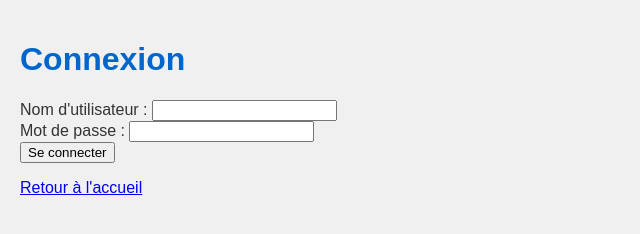
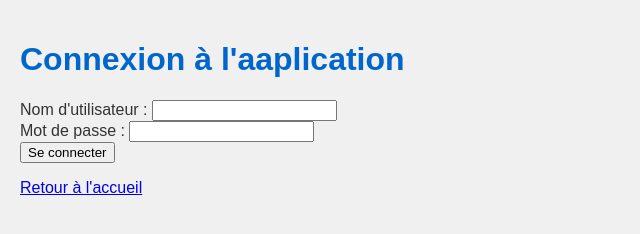
Before and after one commit to EricCote/test, a plain HTML site: page login.html in a window 1280 px wide. Shown: the whole page, without its empty margins (0-640 px from the left). Drawn offline with Linux system fonts and the light colour scheme.

Commit message:
modification du titre

```diff
--- a/login.html
+++ b/login.html
@@ -7,7 +7,7 @@
     <link rel="stylesheet" href="style.css">
 </head>
 <body>
-    <h1>Connexion</h1>
+    <h1>Connexion à l'aaplication</h1>
     <form action="#" method="post">
         <div>
             <label for="username">Nom d'utilisateur :</label>
```
